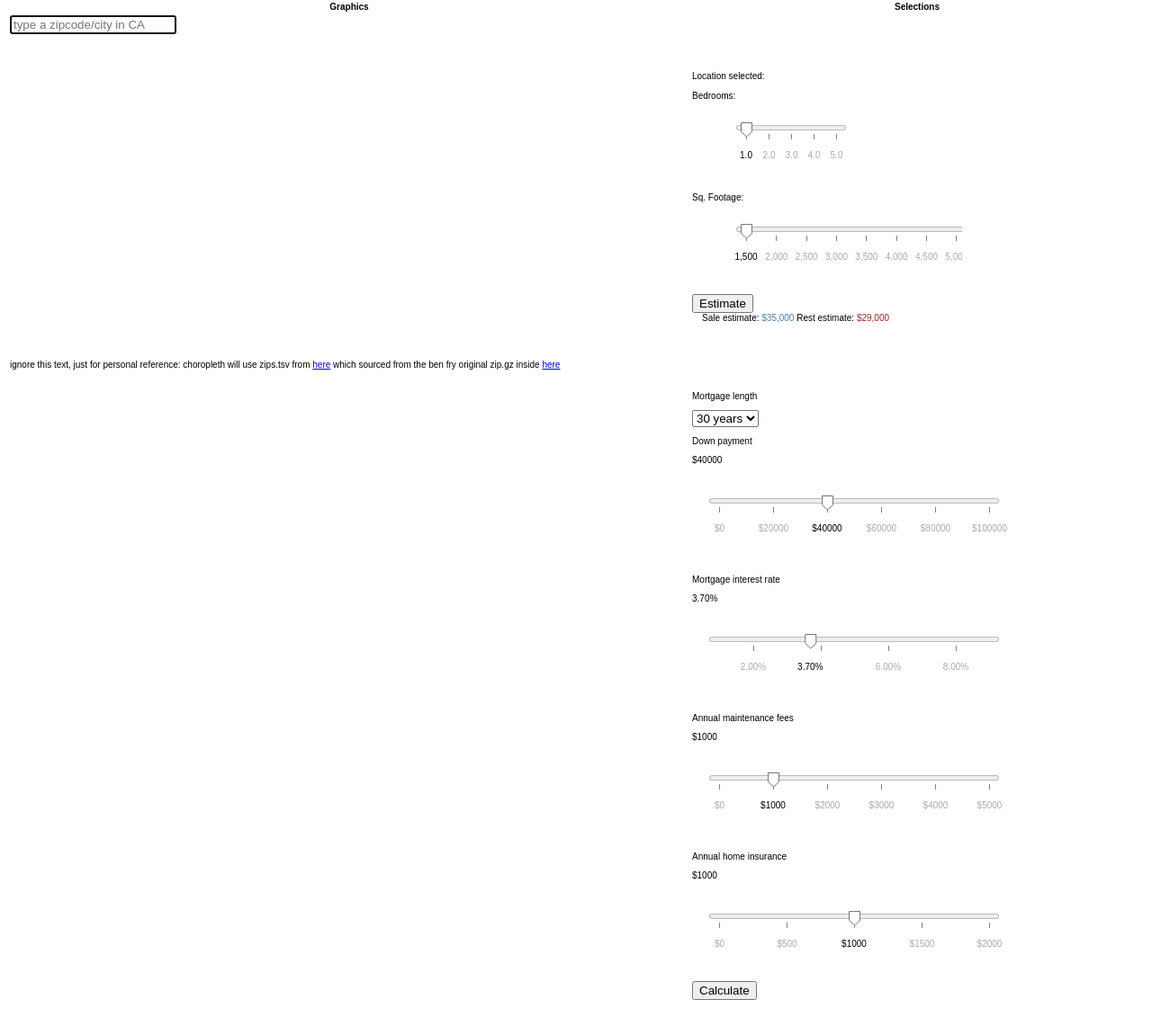
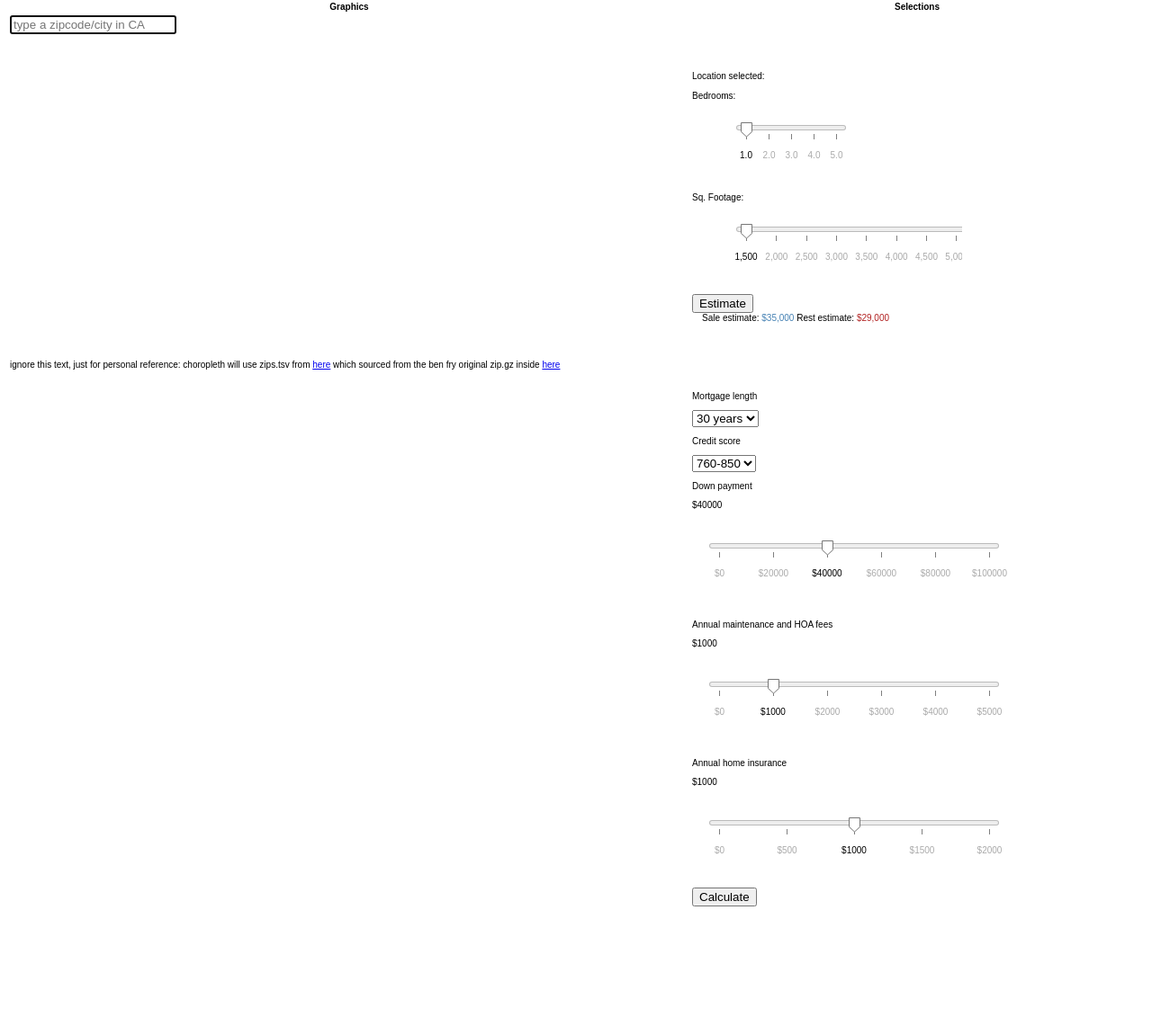
Before and after one commit to rage-against-the-machine-learning/rent-v-buy, a Flask app: template app/templates/index.html in a window 1280 px wide. Shown: the part 20-1171 px from the top of the page at 90% size. After the commit the page ends 1028 px from the top, so only its background shows below. Run offline with Flask 2, Linux system fonts and the light colour scheme; the template is opened without the code that fills it, so the values that code supplies are empty; some libraries are stand-ins or nearby versions.

Commit message:
Added credit score

```diff
--- a/app/static/js/equity.js
+++ b/app/static/js/equity.js
@@ -21,30 +21,6 @@ var gSimple = d3
 
 gSimple.call(downPaymentSlider);
 d3.select('p#value-down-payment').text(d3.format('($d')(downPaymentSlider.value()));
-
-var mortgage_interest_data = [0.01, 0.03, 0.05, 0.07, 0.09];
-var mortgageRateSlider = d3
-    .sliderBottom()
-    .min(d3.min(mortgage_interest_data))
-    .max(d3.max(mortgage_interest_data))
-    .width(300)
-    .tickFormat(d3.format('.2%'))
-    .ticks(5)
-    .default(0.037)
-    .on('onchange', val => {
-        d3.select('p#value-mortgage-interest').text(d3.format('.2%')(val));
-    });
-
-var gSimple = d3
-    .select('div#slider-mortgage-interest')
-    .append('svg')
-    .attr('width', 500)
-    .attr('height', 100)
-    .append('g')
-    .attr('transform', 'translate(30,30)');
-
-gSimple.call(mortgageRateSlider);
-d3.select('p#value-mortgage-interest').text(d3.format('.2%')(mortgageRateSlider.value()));
 
 var annual_maintenance_data = [0.0, 1000.0, 2000.0, 3000.0, 4000.0, 5000.0];
 var maintenanceSlider = d3
--- a/app/static/js/main.js
+++ b/app/static/js/main.js
@@ -152,7 +152,7 @@ if (typeof lastSelectedObject != 'undefined') {
             })
         */
 
-       var input = d3.select("input")
+       var input = d3.select("#myInput")
       //.on("cut", function() { setTimeout(change, 10); })
       //.on("paste", function() { setTimeout(change, 10); })
       .on("change", change)
--- a/app/templates/index.html
+++ b/app/templates/index.html
@@ -17,14 +17,14 @@ Team 235 (aka Tufte Love) : {Felipe Lopez, Omer Ansari, Richard Levine, Skye She
     </tr>
     <tr>
         <td style="width:70%">
-            <input autofocus maxlength=25 placeholder="type a zipcode/city in CA">
+            <input id="myInput" autofocus maxlength=25 placeholder="type a zipcode/city in CA"></input>
                <svg id="choroplethSVG" width="600" height="350"></svg>
             <p>
                 ignore this text, just for personal reference: choropleth will use zips.tsv from <a href="https://github.com/NelsonMinar/zipdecode-js">here</a>
             which sourced from the ben fry original zip.gz inside <a href="https://benfry.com/writing/zipdecode/ch06-zipdecode.zip">here</a>
        </td>
         <td style="width:30%">
-            Location selected: <div id="selectedLocationDiv"> </div>
+            Location selected: <div id="selectedLocationDiv"></div>
             <br>
             Bedrooms: <div id="bedroomSlidah"> </div>
             Sq. Footage: <div id="sqFootageSlidah"> </div>
@@ -53,11 +53,19 @@ Team 235 (aka Tufte Love) : {Felipe Lopez, Omer Ansari, Richard Levine, Skye She
             <option value="20">20 years</option>
         </select>
         </div>
+        <div class="col-sm-2"><p>Credit score</p>
+            <select id="credit-score">
+                <option value="0.03408" selected="selected">760-850</option>
+                <option value="0.03630">700-759</option>
+                <option value="0.03807">680-699</option>
+                <option value="0.04021">660-679</option>
+                <option value="0.04451">640-659</option>
+                <option value="0.04997">620-639</option>
+            </select>
+            </div>
         <div class="col-sm-2"><p>Down payment</p><p id="value-down-payment"></p></div>
         <div class="col-sm"><div id="slider-down-payment"></div></div>
-        <div class="col-sm-2"><p>Mortgage interest rate</p><p id="value-mortgage-interest"></p></div>
-        <div class="col-sm"><div id="slider-mortgage-interest"></div></div>
-        <div class="col-sm-2"><p>Annual maintenance fees</p><p id="value-annual-maintenance"></p></div>
+        <div class="col-sm-2"><p>Annual maintenance and HOA fees</p><p id="value-annual-maintenance"></p></div>
         <div class="col-sm"><div id="slider-annual-maintenance"></div></div>
         <div class="col-sm-2"><p>Annual home insurance</p><p id="value-annual-home-insurance"></p></div>
         <div class="col-sm"><div id="slider-annual-home-insurance"></div></div>
@@ -88,8 +96,8 @@ function calculate_financials(){
     var mortgageHorizon = +document.getElementById('mortgage-horizon').value;
     var myDownPayment = d3.select("#value-down-payment").node().textContent;
     myDownPayment = +myDownPayment.substring(1,myDownPayment.length);
-    var myMortgageRate = d3.select("#value-mortgage-interest").node().textContent;
-    myMortgageRate = +myMortgageRate.substring(0,myMortgageRate.length-1);
+    var myMortgageRate = +document.getElementById('credit-score').value;
+    console.log(myMortgageRate)
     var myMaintenance = d3.select("#value-annual-maintenance").node().textContent;
     myMaintenance = +myMaintenance.substring(1,myMaintenance.length);
     var myHomeInsurance = d3.select("#value-annual-home-insurance").node().textContent;
```
